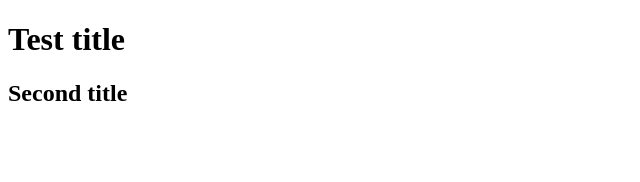
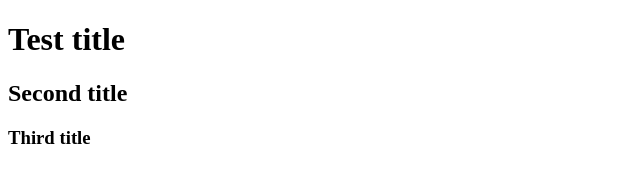
Before and after one commit to City7g/test-github, a plain HTML site: page index.html in a window 1280 px wide. Shown: the whole page, without its empty margins (0-640 px from the left). Drawn offline with Linux system fonts and the light colour scheme.

Commit message:
Add third title

```diff
--- a/index.html
+++ b/index.html
@@ -8,5 +8,6 @@
 <body>
   <h1>Test title</h1>
   <h2>Second title</h2>
+  <h3>Third title</h3>
 </body>
 </html>
```
